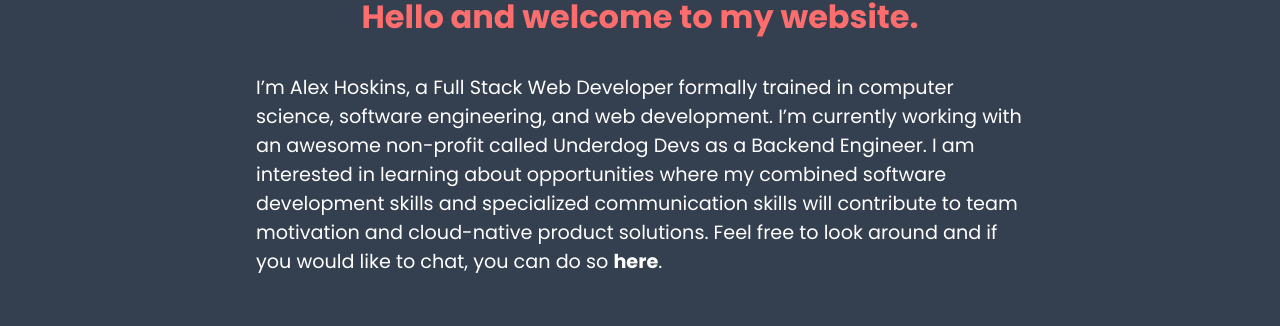
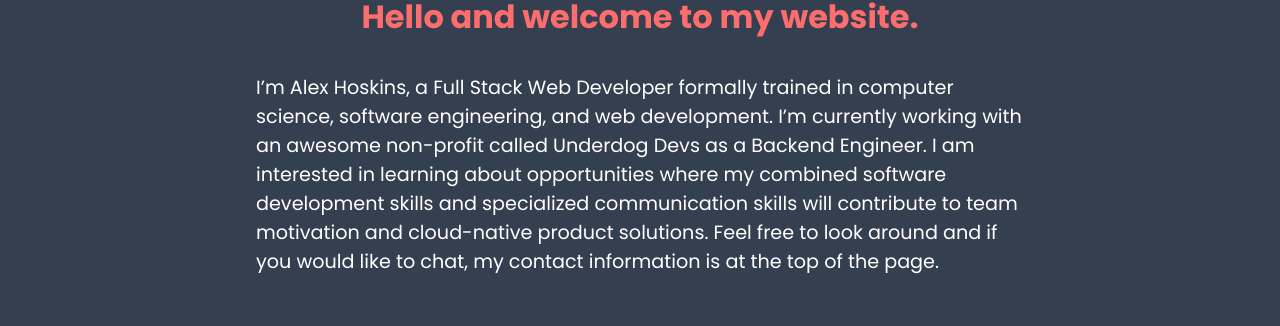
Before and after one commit to Alex-Hoskins/alex-hoskins-portfolio, a React (Create React App) app: page / in a window 1280 px wide. Shown: the part 794-1120 px from the top of the page. Built offline with nearby package versions, Linux system fonts and the light colour scheme.

Commit message:
contact link updated

```diff
--- a/src/components/About.js
+++ b/src/components/About.js
@@ -13,7 +13,7 @@ const About =()=>{
        <AboutStyle>
            <img src="" alt="" />
            <h2>Hello and welcome to my website.</h2>
-           <p>I’m Alex Hoskins, a Full Stack Web Developer formally trained in computer science, software engineering, and web development. I’m currently working with an awesome non-profit called Underdog Devs as a Backend Engineer. I am interested in learning about opportunities where my combined software development skills and specialized communication skills will contribute to team motivation and cloud-native product solutions. Feel free to look around and if you would like to chat, you can do so <span onClick={contactPush}>here</span>.</p>
+           <p>I’m Alex Hoskins, a Full Stack Web Developer formally trained in computer science, software engineering, and web development. I’m currently working with an awesome non-profit called Underdog Devs as a Backend Engineer. I am interested in learning about opportunities where my combined software development skills and specialized communication skills will contribute to team motivation and cloud-native product solutions. Feel free to look around and if you would like to chat, my contact information is at the top of the page.</p>
            <LanguageDiv>
                <img src="https://www.freepnglogos.com/uploads/html5-logo-png/html5-logo-best-web-design-psd-html-cms-development-ecommerce-6.png" alt="React" width='35%'/>
                <img src="https://camo.githubusercontent.com/8e14ab6f6c4539c74e8ad926ff05173474250c4e/68747470733a2f2f7777772e62617074697374652d646f6e6175782e66722f72656163742d72656475782d636f6e636570742f72656163742d72656475782e706e67" alt="Redux" width='30%' height='auto'/>
```
